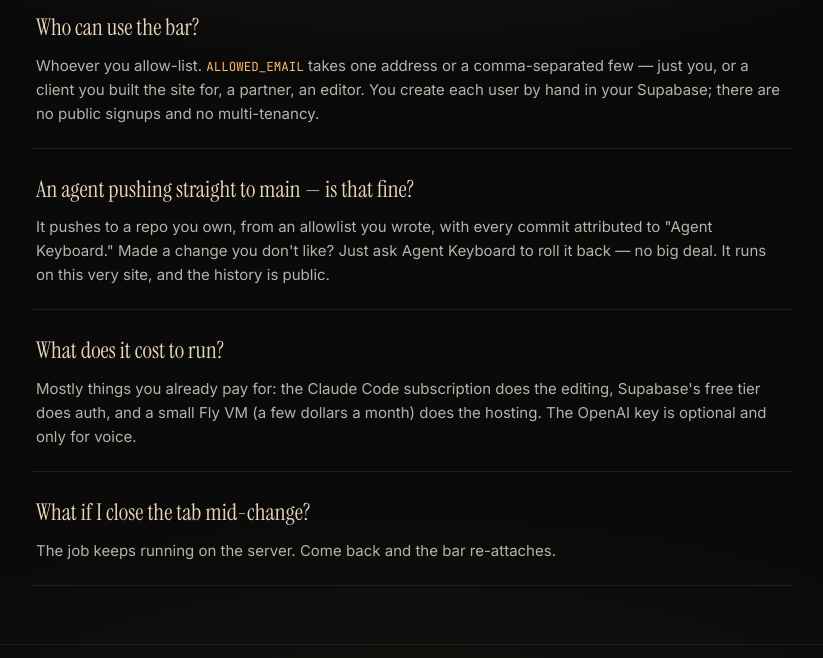
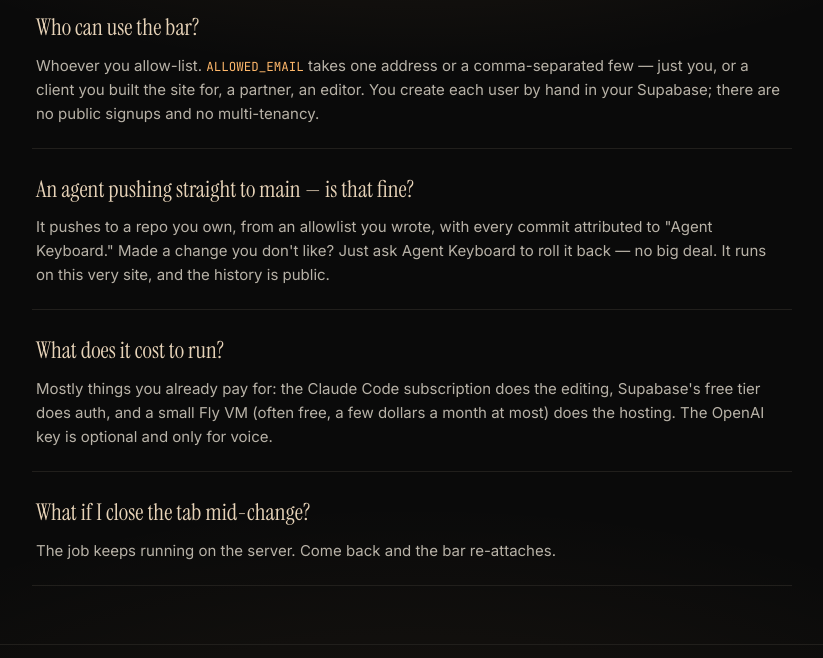
Before and after one commit to vibhasjain/agent-keyboard, a plain HTML site: page site/index.html in a window 1280 px wide. Shown: the part 3290-3948 px from the top of the page, without its empty margins (228-1051 px from the left). Drawn offline with Linux system fonts and the light colour scheme; a script that the page names is missing.

Commit message:
site: soften the Fly VM cost to often-free, a few dollars at most
Co-Authored-By: Claude Opus 4.8 <noreply@anthropic.com>

```diff
--- a/site/index.html
+++ b/site/index.html
@@ -378,7 +378,7 @@ footer .meta a:hover{ color:var(--amber); }
       <div class="qa">
         <h3>What does it cost to run?</h3>
         <p>Mostly things you already pay for: the Claude Code subscription does the editing, Supabase's
-          free tier does auth, and a small Fly VM (a few dollars a month) does the hosting. The OpenAI
+          free tier does auth, and a small Fly VM (often free, a few dollars a month at most) does the hosting. The OpenAI
           key is optional and only for voice.</p>
       </div>
       <div class="qa">
```
